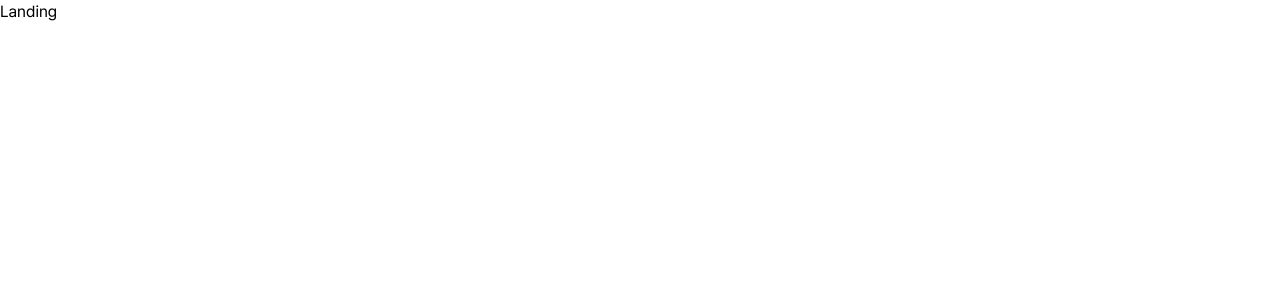
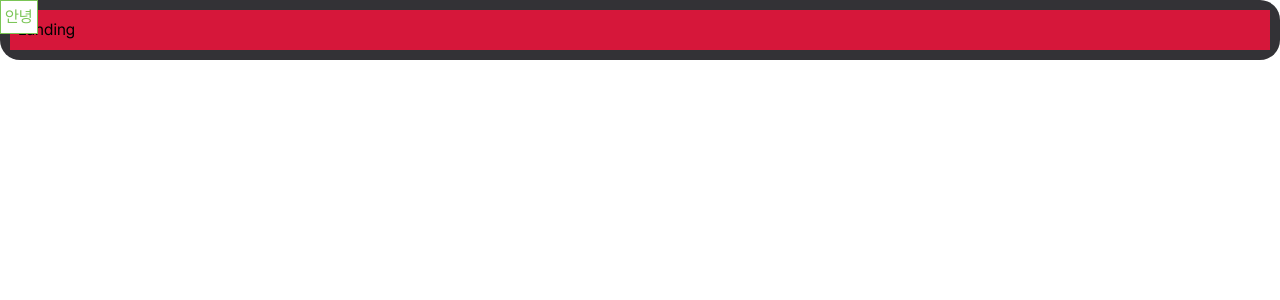
Before and after one commit to sooki88/taskify_sooki, a Next.js app: page / in a window 1280 px wide. Shown: the top 300 px of the page. Built offline with nearby package versions, Linux system fonts and the light colour scheme.

Commit message:
chore: globals 추가

```diff
--- a/src/pages/index.tsx
+++ b/src/pages/index.tsx
@@ -1,3 +1,10 @@
 export default function Landing() {
-  return <div>Landing</div>;
+  return (
+    <>
+      <div className="relative bg-black-200 p-10 rounded-20">
+        <h1 className="p-8 bg-orange tablet:bg-violet pc:bg-red">Landing</h1>
+      </div>
+      <div className="absolute top-0 left-0 p-4 bg-white border border-green text-green z-modal">안녕</div>
+    </>
+  );
 }
--- a/tailwind.config.ts
+++ b/tailwind.config.ts
@@ -1,6 +1,11 @@
-import type { Config } from "tailwindcss";
+/** @type {import('tailwindcss').Config} */
 
-const config: Config = {
+const rem0_10 = { ...Array.from(Array(11)).map((_, i) => `${i / 10}rem`) };
+const rem0_100 = { ...Array.from(Array(101)).map((_, i) => `${i / 10}rem`) };
+const rem0_200 = { ...Array.from(Array(201)).map((_, i) => `${i / 10}rem`) };
+
+module.exports = {
+  mode: "jit",
   content: [
     "./src/pages/**/*.{js,ts,jsx,tsx,mdx}",
     "./src/components/**/*.{js,ts,jsx,tsx,mdx}",
@@ -8,13 +13,80 @@ const config: Config = {
   ],
   theme: {
     extend: {
-      backgroundImage: {
-        "gradient-radial": "radial-gradient(var(--tw-gradient-stops))",
-        "gradient-conic":
-          "conic-gradient(from 180deg at 50% 50%, var(--tw-gradient-stops))",
+      borderWidth: rem0_10,
+      borderRadius: rem0_100,
+      fontSize: rem0_100,
+      lineHeight: rem0_100,
+      minWidth: rem0_200,
+      minHeight: rem0_200,
+      spacing: rem0_200,
+    },
+    colors: {
+      violet: {
+        DEFAULT: "#5534DA",
+        "100": "#F1EFFD",
       },
+      red: "#D6173A",
+      green: "#7AC555",
+      purple: "#760DDE",
+      orange: "#FFA500",
+      blue: "#76A5EA",
+      pink: "#E876EA",
+      black: {
+        DEFAULT: "#000",
+        "300": "#171717",
+        "200": "#333236",
+        "100": "#4B4B4B",
+        overlay: "rgba(0, 0, 0, 0.70)", // 모달창 뒷 배경
+      },
+      gray: {
+        "500": "#787486",
+        "400": "#9FA6B2",
+        "300": "#D9D9D9",
+        "200": "#EEEEEE",
+        "100": "#FAFAFA",
+      },
+      white: "#FFF",
+    },
+    fontFamily: {
+      sans: ["Pretendard", "sans-serif"],
+    },
+    screens: {
+      mobile: "375px",
+      tablet: "744px",
+      pc: "1200px",
+    },
+    zIndex: {
+      DEFAULT: "1",
+      dropdown: "200",
+      sticky: "400",
+      popover: "600",
+      overlay: "800",
+      modal: "1000",
+      toast: "1200",
     },
   },
   plugins: [],
 };
-export default config;
+
+// 이전 코드 : 에러나서 교체했습니다.
+// import type { Config } from "tailwindcss";
+
+// const config: Config = {
+//   content: [
+//     "./src/pages/**/*.{js,ts,jsx,tsx,mdx}",
+//     "./src/components/**/*.{js,ts,jsx,tsx,mdx}",
+//     "./src/app/**/*.{js,ts,jsx,tsx,mdx}",
+//   ],
+//   theme: {
+//     extend: {
+//       backgroundImage: {
+//         "gradient-radial": "radial-gradient(var(--tw-gradient-stops))",
+//         "gradient-conic": "conic-gradient(from 180deg at 50% 50%, var(--tw-gradient-stops))",
+//       },
+//     },
+
+//   },
+//   plugins: [],
+// };
+// export default config;
```
